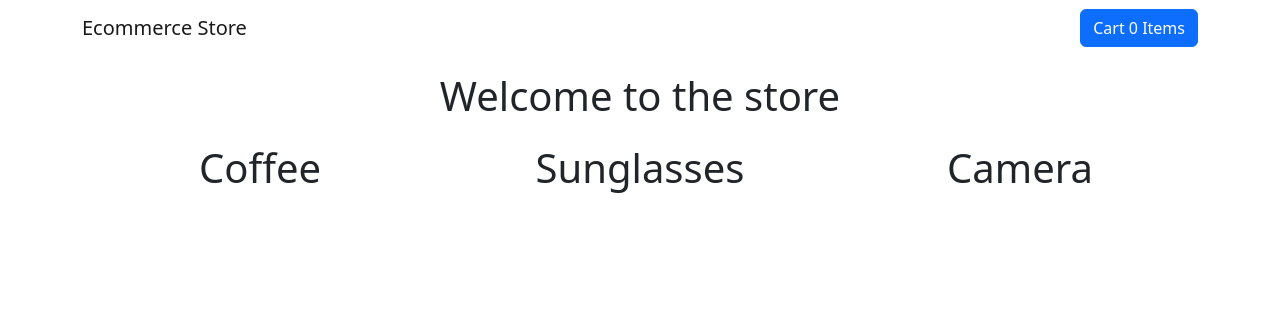
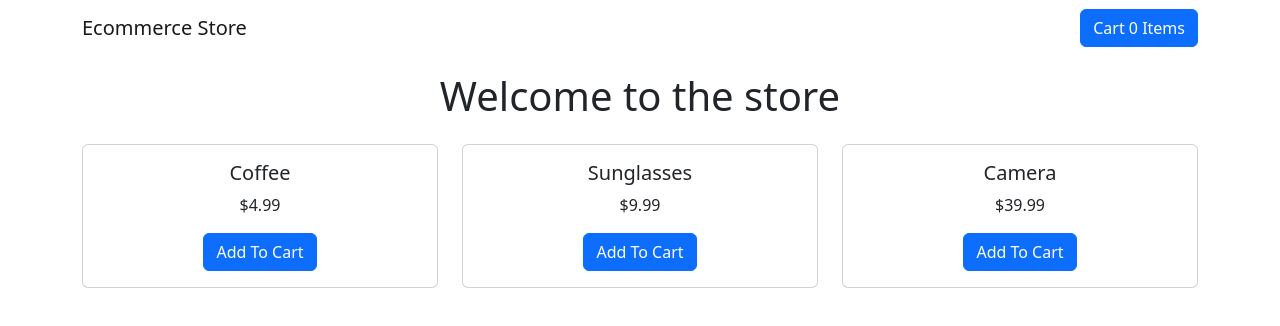
Before and after one commit to SalamanderCtesiphon/fashion-boutique, a React (Create React App) app: page / in a window 1280 px wide. Shown: the top 326 px of the page. Built offline with nearby package versions, Linux system fonts and the light colour scheme.

Commit message:
added a product component

```diff
--- /dev/null
+++ b/src/components/ProductCard.js
@@ -0,0 +1,17 @@
+import React from 'react'
+import { Card, Button, Form, Row, Col } from 'react-bootstrap'
+
+function ProductCard(props) {
+  const product = props.product
+  return (
+    <Card>
+      <Card.Body>
+        <Card.Title>{product.title}</Card.Title>
+        <Card.Text>${product.price}</Card.Text>
+        <Button variant='primary'>Add To Cart</Button>
+      </Card.Body>
+    </Card>
+  )
+}
+
+export default ProductCard
--- a/src/pages/Store.js
+++ b/src/pages/Store.js
@@ -1,6 +1,7 @@
 import React from 'react'
 import { Row, Col } from 'react-bootstrap'
 import { productsArray } from '../ProductStore'
+import ProductCard from '../components/ProductCard'
 
 function Store() {
   return (
@@ -9,7 +10,7 @@ function Store() {
       <Row xs={1} md={3} className='g-4'>
         {productsArray.map((product, idx) => (
           <Col align="center" key={idx}>
-            <h1>{product.title}</h1>
+            <ProductCard product={product}></ProductCard>
           </Col>
         ))}
 
```
